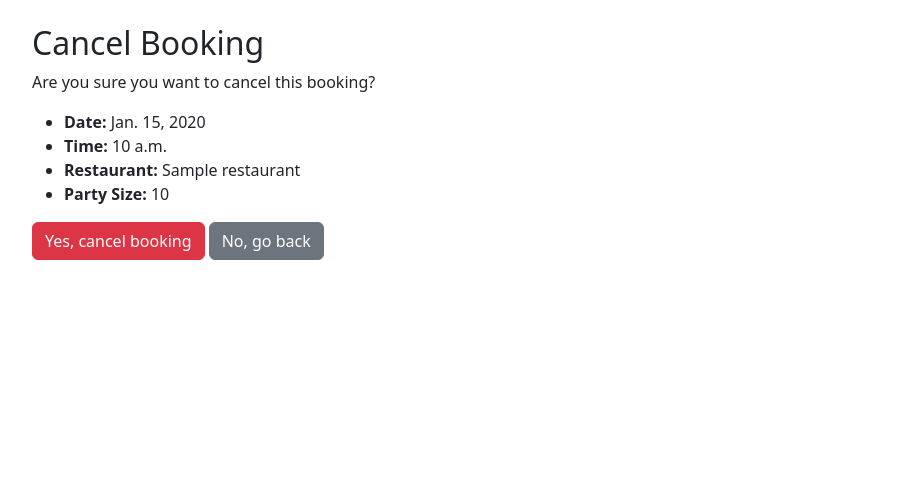
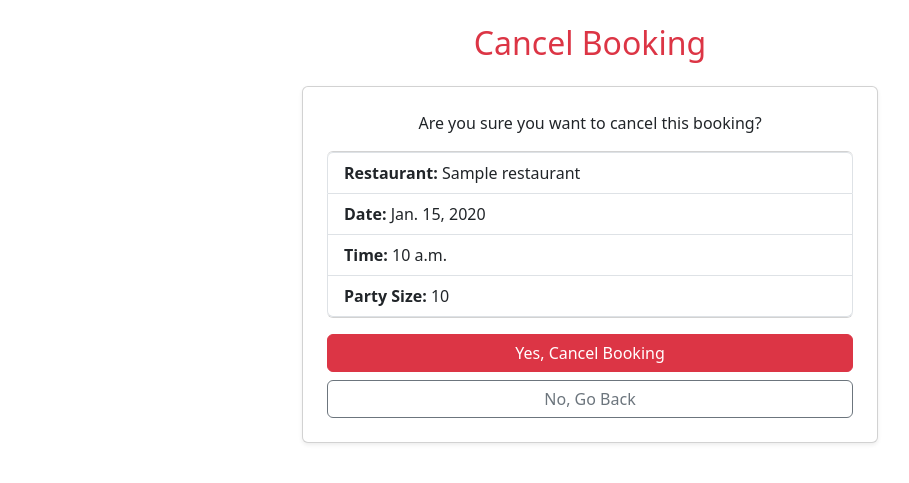
Before and after one commit to Pierre-Louis789/restaurant-booking, a Django app: page /booking/1/delete/ in a window 1280 px wide. Shown: the part 56-539 px from the top of the page, without its empty margins (50-959 px from the left). Run offline with Django 5.2, Linux system fonts and the light colour scheme; a user stored in the database is signed in; tables that the repository leaves empty hold one stand-in row (values such as "Sample post").

Commit message:
Add polished delete booking confirmation page with clear actions and booking details

```diff
--- a/bookings/templates/delete_booking.html
+++ b/bookings/templates/delete_booking.html
@@ -1,21 +1,33 @@
 {% extends 'base.html' %}
 
 {% block content %}
-<h2>Cancel Booking</h2>
+<div class="container" style="max-width: 600px;">
 
-<p>Are you sure you want to cancel this booking?</p>
+    <h2 class="text-center mb-4 text-danger">Cancel Booking</h2>
 
-<ul>
-    <li><strong>Date:</strong> {{ booking.date }}</li>
-    <li><strong>Time:</strong> {{ booking.time }}</li>
-    <li><strong>Restaurant:</strong> {{ booking.restaurant.name }}</li>
-    <li><strong>Party Size:</strong> {{ booking.party_size }}</li>
-</ul>
+    <div class="card shadow-sm p-4">
 
-<form method="POST">
-    {% csrf_token %}
-    <button type="submit" class="btn btn-danger">Yes, cancel booking</button>
-    <a href="/my-bookings/" class="btn btn-secondary">No, go back</a>
-</form>
+        <p class="text-center mb-3">
+            Are you sure you want to cancel this booking?
+        </p>
 
+        <ul class="list-group mb-3">
+            <li class="list-group-item"><strong>Restaurant:</strong> {{ booking.restaurant.name }}</li>
+            <li class="list-group-item"><strong>Date:</strong> {{ booking.date }}</li>
+            <li class="list-group-item"><strong>Time:</strong> {{ booking.time }}</li>
+            <li class="list-group-item"><strong>Party Size:</strong> {{ booking.party_size }}</li>
+        </ul>
+
+        <form method="POST" class="text-center">
+            {% csrf_token %}
+            <button type="submit" class="btn btn-danger w-100 mb-2">Yes, Cancel Booking</button>
+        </form>
+
+        <a href="{% url 'my_bookings' %}" class="btn btn-outline-secondary w-100">
+            No, Go Back
+        </a>
+
+    </div>
+
+</div>
 {% endblock %}
```
